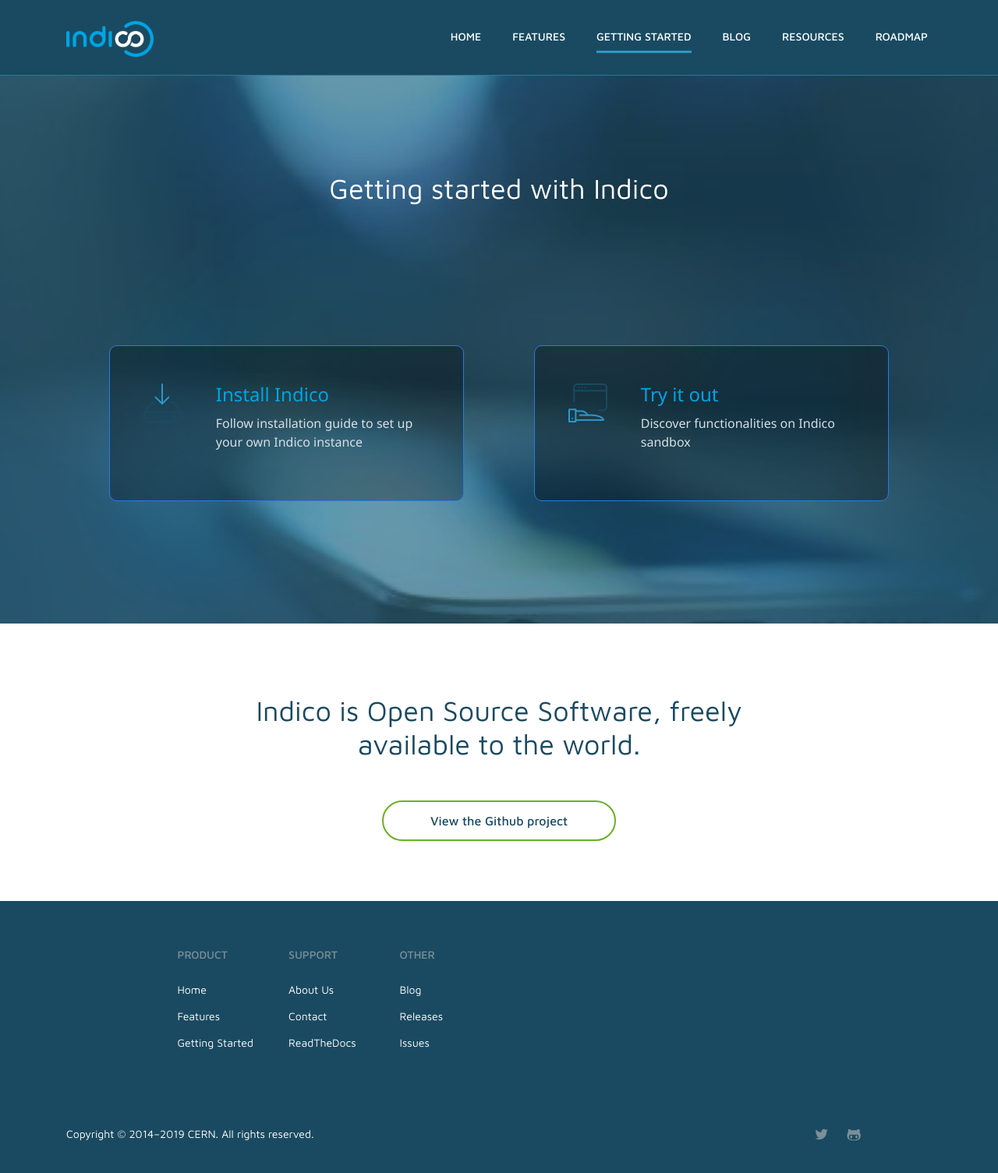
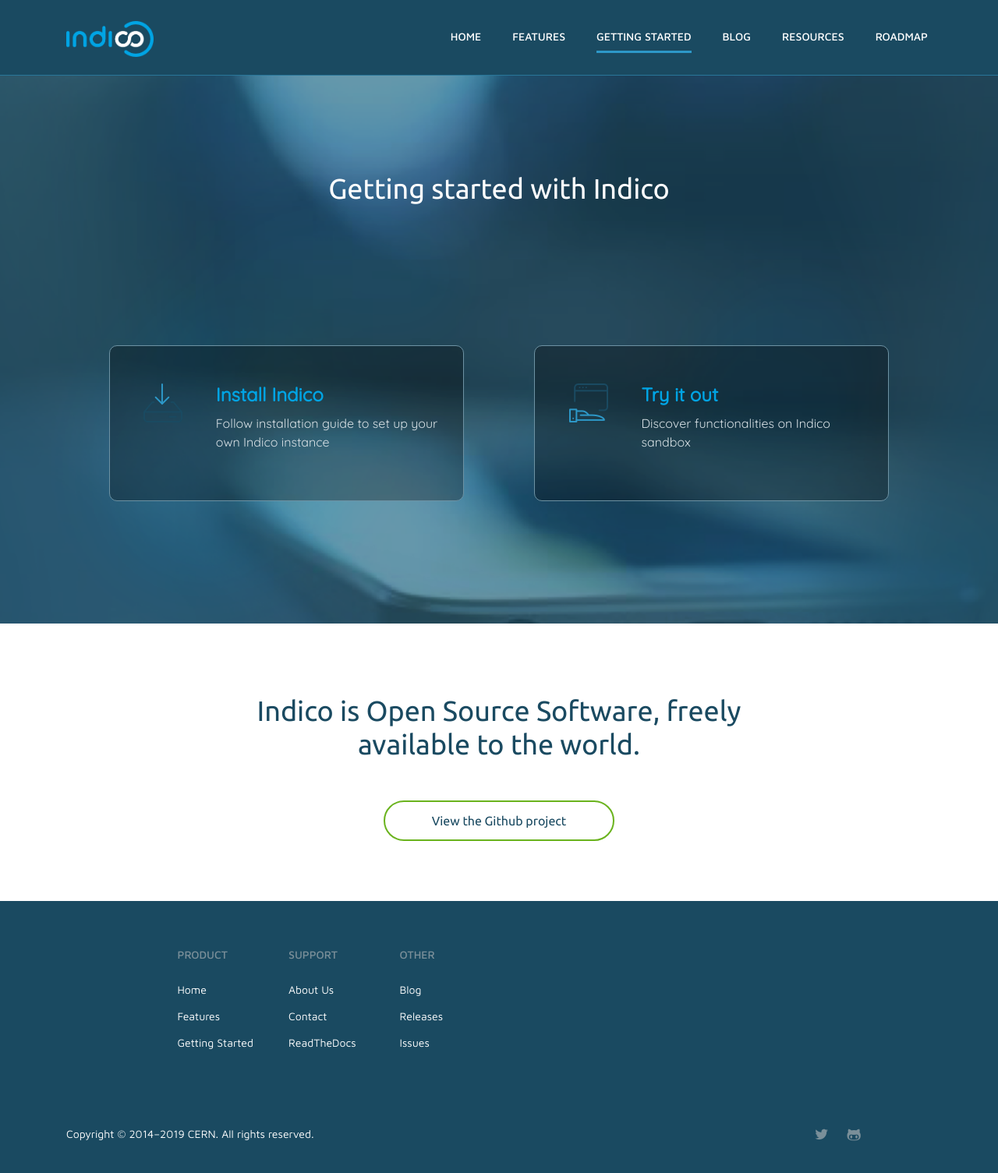
Before and after one commit to indico/indico.github.io, a Jekyll site: the page built from getting_started.md, in a window 1280 px wide. Shown: the whole page at 78% size. Built offline with Jekyll 4.4.1, drawn with Linux system fonts in a browser that asks for light colours; nearby versions of some CDN libraries; comment, search, counter and statistics services are not loaded.

Commit message:
Update fonts

```diff
--- a/_layouts/home.html
+++ b/_layouts/home.html
@@ -87,7 +87,7 @@
     </div>
     <div class="features-section-list">
         <div class="section-content wrapper">
-            <h2 class="hero-spotlight-1 uppercase title">Main Features</h2>
+            <h2 class="hero-spotlight-1 title">Main Features</h2>
             <div class="row">
                 <div class="col-lg-10 col-sm-11 col-9 block-center">
                     <div class="row">
--- a/css/indico.scss
+++ b/css/indico.scss
@@ -2,8 +2,9 @@
 # Indico specific stylesheet
 ---
 
-@import url('https://fonts.googleapis.com/css?family=Noto+Sans&display=swap');
 @import url('https://fonts.googleapis.com/css?family=Quicksand&display=swap');
+@import url('https://fonts.googleapis.com/css?family=Ubuntu&display=swap');
+
 // Variables
 $base-font-family: Helvetica, Arial, sans-serif;
 $base-font-size:   16px;
@@ -11,9 +12,9 @@
 $base-line-height: 1.5;
 
 $quicksand: Quicksand, sans-serif;
-$noto: Noto Sans, sans-serif;
 $maven:            Maven Pro;
-$source-code:      Source Code Pro;
+$ubuntu: 'Ubuntu', sans-serif;
+
 $regular:    400; // regular = normal
 $medium:     500;
 $light-300:  300; // MavenProLight300-Regular
@@ -586,9 +587,7 @@
 }
 
 .hero-spotlight-1 {
-    font-family: $maven;
-    font-weight: $regular;
-    font-size: 18px;
+    font-family: $ubuntu;
     color: $blue-color-lighter;
     line-height: 25px;
 }
@@ -603,8 +602,7 @@
 }
 
 .hero-spotlight-header h1 {
-    font-family: $maven;
-    font-weight: $light-300;
+    font-family: $ubuntu;
     -webkit-font-smoothing: antialiased;
     color: $text-color-white;
 }
@@ -772,12 +770,10 @@
 }
 
 .features-section {
+    font-family: $ubuntu;
     background-color: $text-color-white;
 
     .features-section-title {
-        font-family: $maven;
-        font-weight: $regular;
-        font-size: 20px;
         color: $blue-dark;
         line-height: 25px;
         margin-bottom: 2em;
@@ -799,8 +795,6 @@
         margin-top: 0px;
 
         .features-section-intro-txt {
-            font-family: $maven;
-            font-weight: $regular;
             font-size: 14px;
             color: $blue-gray-light;
             line-height: 24px;
@@ -830,8 +824,7 @@
 
             .features-section-feature-description {
                 padding-top: 10px;
-                font-family: $maven;
-                font-weight: $regular;
+                font-family: $quicksand;
                 font-size: 16px;
                 color: $blue-dark;
                 line-height: 24px;
@@ -861,7 +854,7 @@
     }
 
     h2 {
-        font-family: $maven;
+        font-family: $ubuntu;
         font-weight: $light-300;
         -webkit-font-smoothing: antialiased;
         font-size: 28px;
@@ -893,8 +886,7 @@
         a {
             text-decoration: none;
             border-radius: 40px;
-            font-family: $maven;
-            font-weight: $medium;
+            font-family: $ubuntu;
             font-size: 16px;
             line-height: 25px;
             padding: 15px 60px;
@@ -983,8 +975,8 @@
             padding: 5px 60px;
 
             h2 {
-                font-weight: bold;
                 font-size: 28px;
+                font-family: $ubuntu;
             }
 
             p {
@@ -1087,7 +1079,7 @@
  */
 
  .getting-started-options {
-     font-family: $noto;
+     font-family: $quicksand;
      margin:100px 10px;
 
     .option-card {
@@ -1095,7 +1087,7 @@
         padding: 30px;
         height: 200px;
         display: block;
-        border: 1px solid $brand-color;
+        border: 0.5px solid $blue-gray-light;
         border-radius: 10px;
         background: rgba(0, 0, 0, 0.3);
         display: flex;
@@ -1115,6 +1107,7 @@
         h4 {
             margin-bottom: 10px;
             color: #00A4E4;
+            font-weight: bold;
         }
 
         p {
@@ -1273,7 +1266,7 @@
     justify-content: center;
     margin-top: 60px;
     margin-bottom: 30px;
-    font-family: $noto;
+    font-family: $quicksand;
 
     .container {
         background-color: white;
@@ -1282,8 +1275,8 @@
 
         h2 {
             text-align: left;
+            font-family: $ubuntu;
             color: white;
-            font-weight: bold;
             font-size: 1.5em;
             border-bottom: 1px solid;
             padding: 10px 40px;
@@ -1291,10 +1284,10 @@
         }
 
         h3 {
+            font-family: $ubuntu;
             padding: 10px;
             text-align: center;
             color: $brand-color;
-            font-weight: bold;
             margin-top: 40px;
 
             del {
@@ -1369,6 +1362,7 @@
 .resources {
     justify-content: center;
     margin-top: 40px;
+    font-family: $quicksand;
 
     .resources-section {
         margin-top: 20px;
@@ -1376,8 +1370,9 @@
 
         .section-title {
             text-align: center;
-            margin-bottom: 20px;
+            margin-bottom: 40px;
             color: $blue-color;
+            font-weight: bold;
         }
 
         .resource-card {
@@ -1400,6 +1395,8 @@
             h4 {
                 margin-bottom: 10px;
                 color: $blue-dark;
+
+                font-family: $ubuntu;
             }
 
             p {
```
Also changed, not shown: resources.md (+1 -1 lines).
